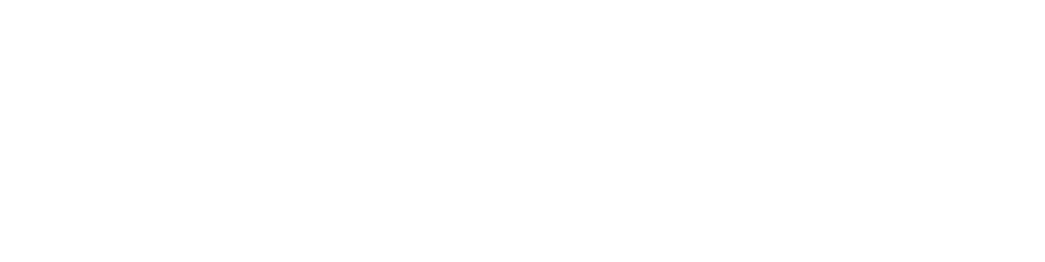
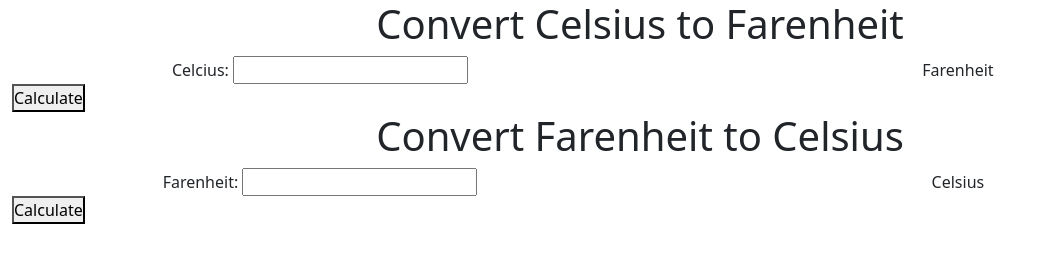
Before and after one commit to RichtersHotline/TemperatureConverter, a plain HTML site: page index.html in a window 1280 px wide. Shown: the whole page, without its empty margins (0-1045 px from the left). Drawn offline with nearby package versions, Linux system fonts and the light colour scheme.

Commit message:
done the calculation

```diff
--- a/Scripts/code.js
+++ b/Scripts/code.js
@@ -0,0 +1,19 @@
+function CelToFaren() {
+let Celsius = +document.getElementById("Celc").value
+let Faren = document.getElementById("Faren")
+
+let Answer = Celsius * 1.8 + 32
+
+Faren.innerHTML = Answer
+console.log(Answer)
+}
+
+function 3 {
+    let Farenh = +document.getElementById("Farenheit").value
+    let Celcs = document.getElementById("Cels")
+
+    let AnswerFaren = (Farenh - 32) * 5/9
+
+    Celcs.innerHTML = AnswerFaren
+    console.log(AnswerFaren)
+    }
--- a/index.html
+++ b/index.html
@@ -4,9 +4,45 @@
     <meta charset="UTF-8">
     <meta name="viewport" content="width=device-width, initial-scale=1.0">
     <title>Temperature Converter</title>
+    <link href="https://cdn.jsdelivr.net/npm/bootstrap@5.3.3/dist/css/bootstrap.min.css" rel="stylesheet" integrity="sha384-QWTKZyjpPEjISv5WaRU9OFeRpok6YctnYmDr5pNlyT2bRjXh0JMhjY6hW+ALEwIH" crossorigin="anonymous">
+
     <link rel="stylesheet" href="Styles/style.css">
 </head>
 <body>
+    <div class="container-fluid">
+        <div class="row align-items-center text-center">
+            <h1>Convert Celsius to Farenheit</h1>
+            <div class="col">
+                <label>Celcius:
+        <input type="number" id="Celc">
+  </div>
+            <div class="col">
+                <label>Farenheit</label>
+                <!-- <input type="number" id="Faren" readonly>           -->
+             <label id="Faren"></label>
+            </div>
+          </div>
+          <button type="button" id="CelFaren" onclick="CelToFaren()">Calculate</button>
+
+          <div class="row align-items-center text-center">
+            <h1>Convert Farenheit to Celsius</h1>
+            <div class="col">
+                <label>Farenheit:
+        <input type="number" id="Farenheit">
+  </div>
+            <div class="col">
+                <label>Celsius</label>
+                <!-- <input type="number" id="Celsius" readonly>           -->
+                <label id="Cels"></label>
+            </div>
+          </div>
+          <button type="button" id="FarenCel" onclick="FarenToCel()">Calculate</button>
+
+
+    </div>
+
+
+
 
     <script src="./Scripts/code.js"></script>
 </body>
```
